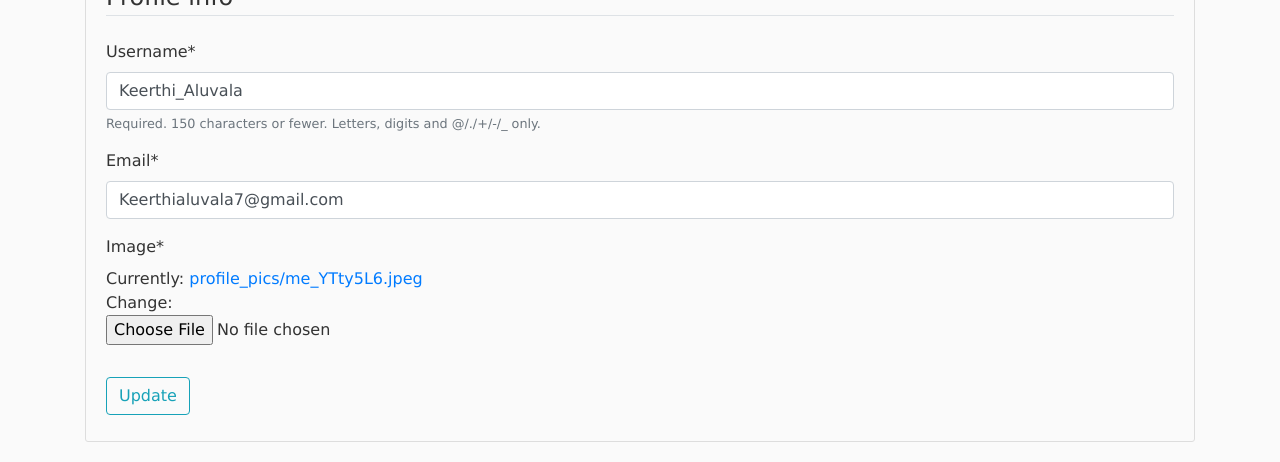
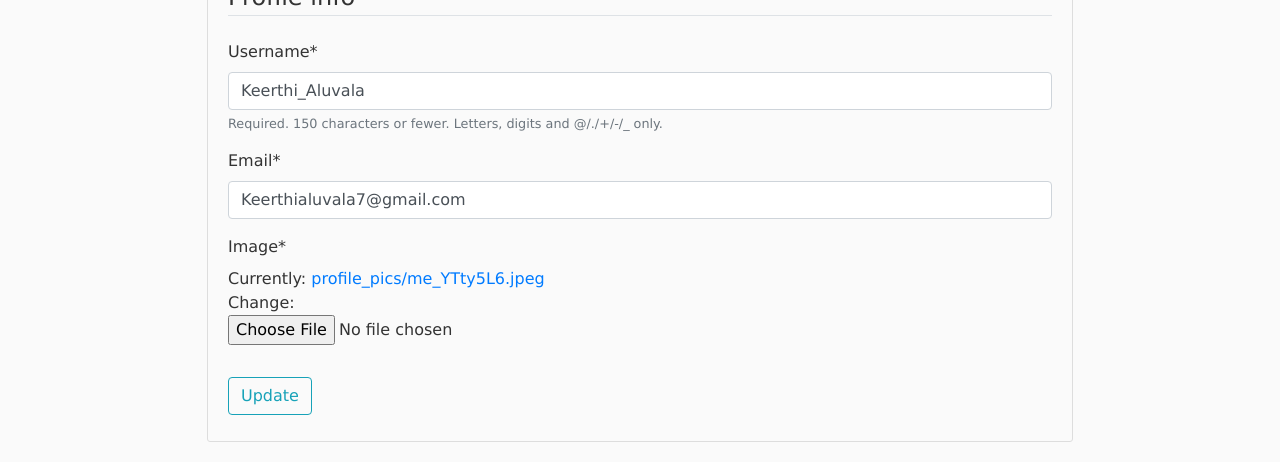
Before and after one commit to keerthi-aluvala/Complete_cbit_library_project, a Django app: page /profile/ in a window 1280 px wide. Shown: the part 460-922 px from the top of the page. Run offline with Django 3.2, Linux system fonts and the light colour scheme; a user stored in the database is signed in; data comes from the database, SQL or seed files in the repository; some libraries are stand-ins or nearby versions.

Commit message:
added again margin in profile.html

```diff
--- a/users/templates/users/profile.html
+++ b/users/templates/users/profile.html
@@ -1,7 +1,7 @@
 {% extends "base.html" %}
 {% load crispy_forms_tags %}
 {% block content %}
-  <div class="container">
+<div class="container" style="width: 70%">
    <div class="content-section">
       <div class="media">
         <img class="rounded-circle account-img" src="{{ user.profile.image.url }}">
```
